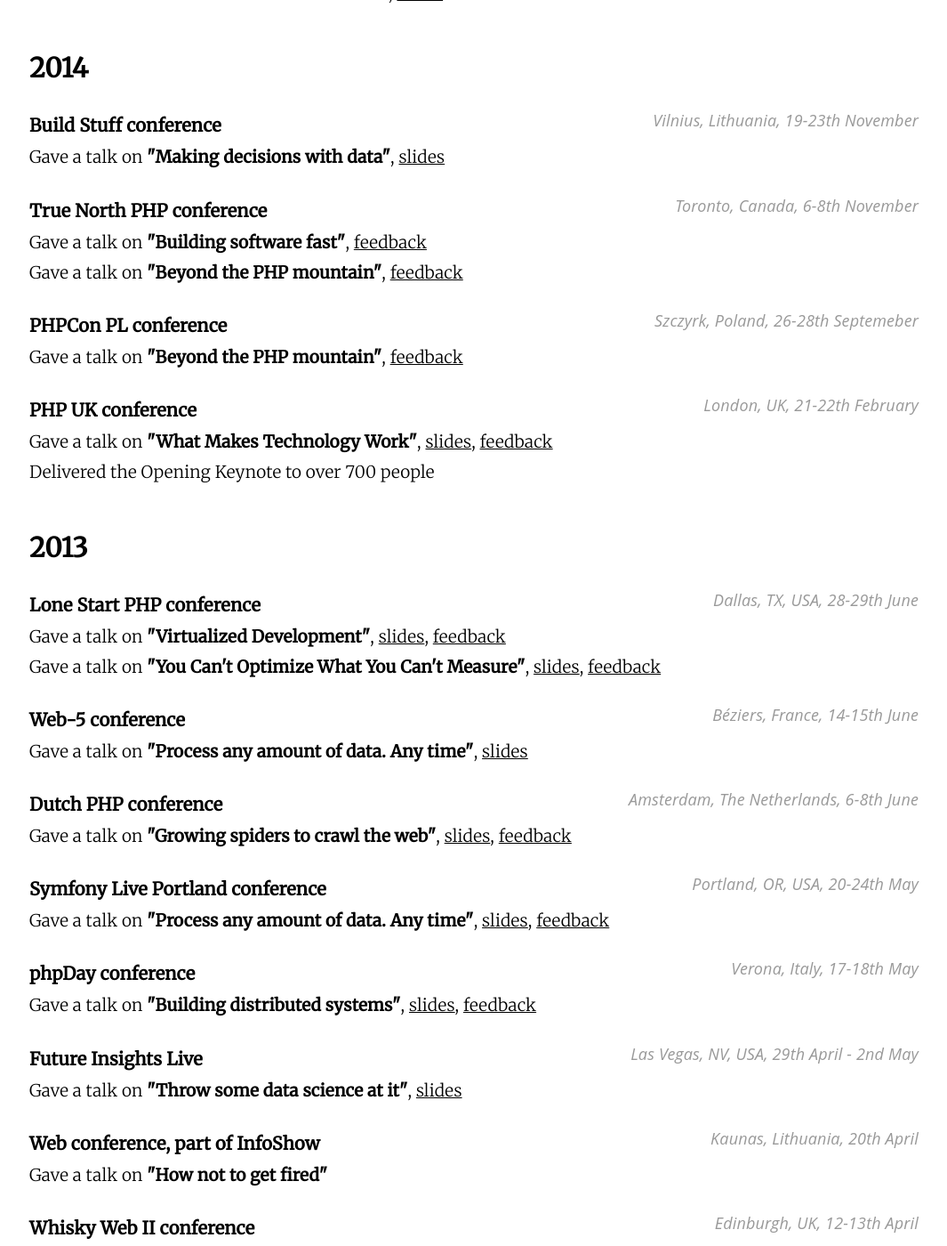
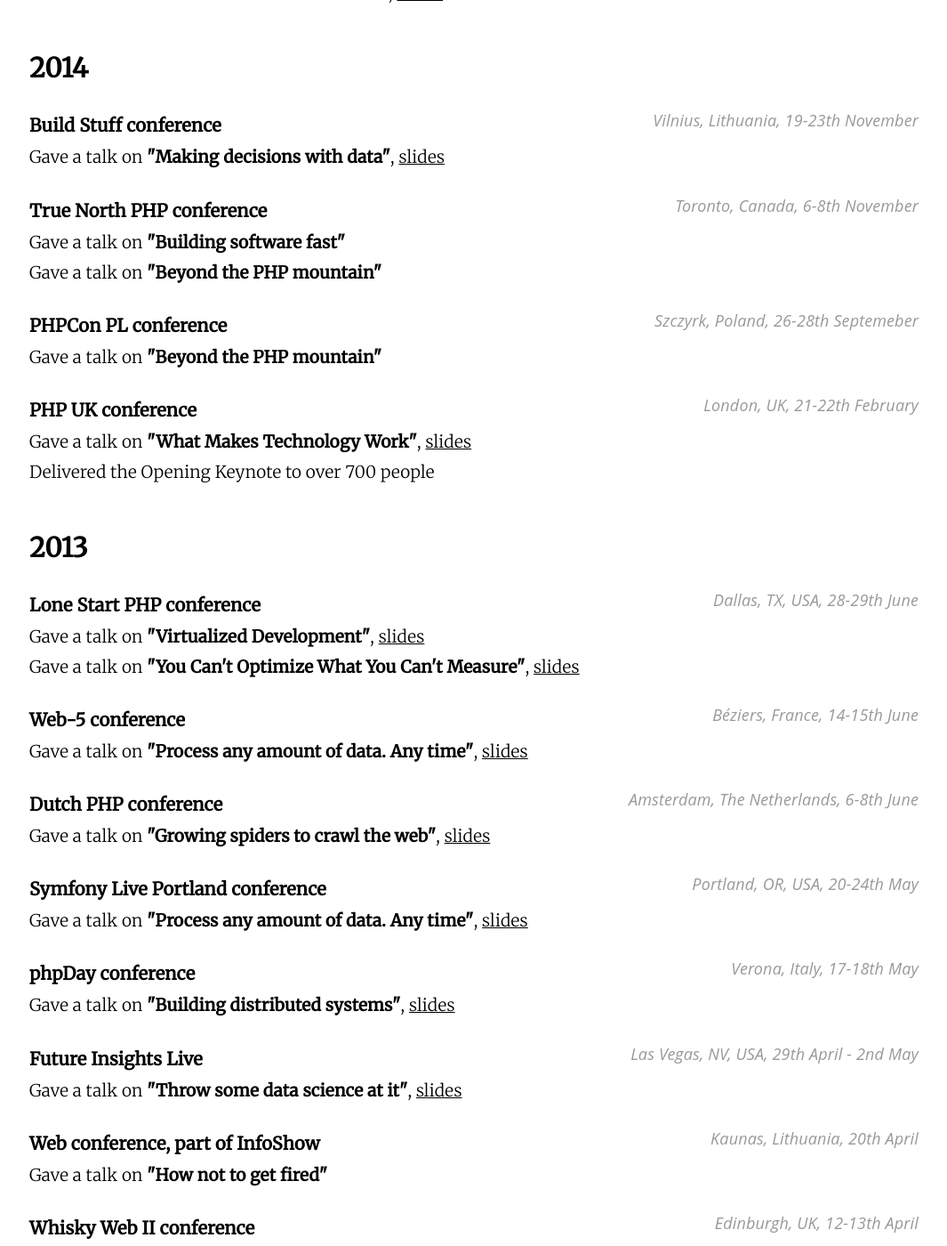
Before and after one commit to juokaz/juokaz.com, a Jekyll site: the page built from conferences.html, in a window 1280 px wide and 1400 px high, scrolled down 2428 px. Shown: the whole window at 89% size, without its empty margins (107-1172 px from the left). Built offline with Jekyll 4.4.1, drawn with Linux system fonts in a browser that asks for light colours; some of the changed text lies outside the part shown.

Commit message:
Remove feedback link from conferences

```diff
--- a/conferences.html
+++ b/conferences.html
@@ -25,7 +25,7 @@
     <p>
         {% if conference.spoken %}
             {% for talk in conference.spoken %}
-                {% if talk.workshop %}Teached a workshop{% else %}Gave a talk{% endif %} on <strong>"{{ talk.title }}"</strong>{% if talk.slides %}, <a href={{ talk.slides }} >slides</a>{% endif %}{% if talk.feedback %}, <a href={{ talk.feedback }} >feedback</a>{% endif %}<br />
+                {% if talk.workshop %}Teached a workshop{% else %}Gave a talk{% endif %} on <strong>"{{ talk.title }}"</strong>{% if talk.slides %}, <a href={{ talk.slides }} >slides</a>{% endif %}<br />
             {% endfor %}
         {% endif %}
         {% if conference.spoken == null and conference.info == null %}
```
